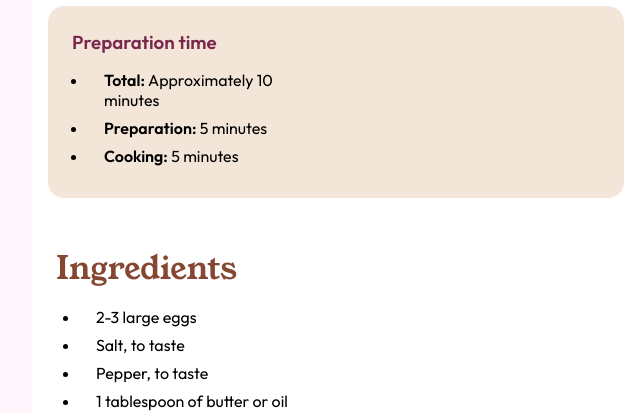
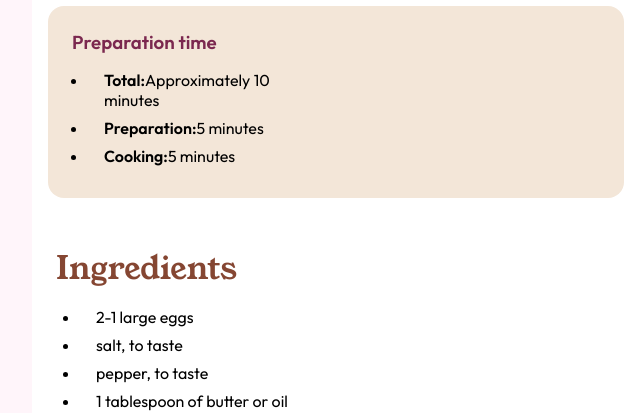
Before and after one commit to IGustiNgurahAgungSastraSidhiHartam/recipe-page, a plain HTML site: page index.html in a window 1280 px wide. Shown: the part 390-803 px from the top of the page, 304-944 px from the left. Drawn offline with Linux system fonts and the light colour scheme.

Commit message:
feat(JavaScript)
add new code java script

```diff
--- a/index.html
+++ b/index.html
@@ -51,9 +51,9 @@
         <div class="preparation-content">
           <h3>Preparation time</h3>
           <ul>
-            <li><span class="bold">Total: </span>Approximately 10 minutes</li>
+            <!-- <li><span class="bold">Total: </span>Approximately 10 minutes</li>
             <li><span class="bold">Preparation:</span> 5 minutes</li>
-            <li><span class="bold">Cooking:</span> 5 minutes</li>
+            <li><span class="bold">Cooking:</span> 5 minutes</li> -->
           </ul>
         </div>
       </div>
@@ -62,13 +62,13 @@
         <div class="ingredients-content">
           <h1>Ingredients</h1>
           <ul>
-            <li>2-3 large eggs</li>
+            <!-- <li>2-3 large eggs</li>
             <li>Salt, to taste</li>
             <li>Pepper, to taste</li>
             <li>1 tablespoon of butter or oil</li>
             <li>
               Optional fillings: cheese, diced vegetables, cooked meats, herbs
-            </li>
+            </li> -->
           </ul>
         </div>
       </div>
@@ -79,7 +79,7 @@
         <div class="instructions-content">
           <h1>Instructions</h1>
           <ol>
-            <li>
+            <!-- <li>
               <span class="bold">Beat the eggs:</span> In a bowl, beat the eggs
               with a pinch of salt and pepper until they are well mixed. You can
               add a tablespoon of water or milk for a fluffier texture.
@@ -113,7 +113,7 @@
             <li>
               <span class="bold">Enjoy:</span> Serve hot, with additional salt
               and pepper if needed.
-            </li>
+            </li> -->
           </ol>
         </div>
       </div>
@@ -125,7 +125,7 @@
           additional fillings.
         </p>
         <table>
-          <tr>
+          <!-- <tr>
             <td>Calories</td>
             <td><span class="bold value-nutrition">277kcal</span></td>
           </tr>
@@ -140,7 +140,7 @@
           <tr>
             <td>Fat</td>
             <td><span class="bold value-nutrition">22g</span></td>
-          </tr>
+          </tr> -->
         </table>
       </div>
     </div>
@@ -152,5 +152,6 @@
         >. Coded by <a href="#">Your Name Here</a>.
       </div>
     </div>
+    <script src="index.js"></script>
   </body>
 </html>
--- /dev/null
+++ b/index.js
@@ -0,0 +1,104 @@
+const preparationSection = document.querySelector(".preparation-content");
+const preparationList = preparationSection.querySelector("ul");
+let preparationTime = [
+  {
+    title: " Total:",
+    time: "Approximately 10 minutes",
+  },
+  {
+    title: "Preparation:",
+    time: "5 minutes",
+  },
+  {
+    title: "Cooking:",
+    time: "5 minutes",
+  },
+];
+preparationList.innerHTML = preparationTime
+  .map((preparation) => {
+    return `<li><span class="bold">${preparation.title}</span><span>${preparation.time}</span></li>`;
+  })
+  .join("");
+console.log(preparationList);
+
+const ingredientsSection = document.querySelector(".ingredients-content");
+const ingredientsList = ingredientsSection.querySelector("ul");
+
+let Ingredients = [
+  "2-1 large eggs",
+  "salt, to taste",
+  "pepper, to taste",
+  "1 tablespoon of butter or oil",
+  "Optional fillings: cheese, diced vegetables, cooked meats, herbs",
+];
+ingredientsList.innerHTML = Ingredients.map((ingredients) => {
+  return `<li>${ingredients}</li>`;
+}).join("");
+console.log(ingredientsList);
+
+const instructionSection = document.querySelector(".instructions-content");
+const instructionList = instructionSection.querySelector("ol");
+
+let Instructions = [
+  {
+    instruction: "Beat the eggs",
+    description:
+      "In a bowl, beat the eggs with a pinch of salt and pepper until they are well mixed. You can add a tablespoon of water or milk for a fluffier texture.",
+  },
+  {
+    instruction: "Heat the pan",
+    description:
+      "Place a non-stick frying pan over medium heat and add butter or oil.",
+  },
+  {
+    instruction: "Cook the omelette",
+    description:
+      "Once the butter is melted and bubbling, pour in the eggs. Tilt the pan to ensure the eggs evenly coat the surface.",
+  },
+  {
+    instruction: "Add fillings (optional)",
+    description:
+      "When the eggs begin to set at the edges but are still slightly runny in the middle, sprinkle your chosen fillings over one half of the omelette.",
+  },
+  {
+    instruction: "Fold and serve",
+    description:
+      "As the omelette continues to cook, carefully lift one edge and fold it over the fillings. Let it cook for another minute, then slide it onto a plate.",
+  },
+  {
+    instruction: "Enjoy",
+    description: "Serve hot, with additional salt and pepper if needed.",
+  },
+];
+instructionList.innerHTML = Instructions.map((instruction) => {
+  return `<li><span class="bold">${instruction.instruction}</span>${instruction.description}</li>`;
+}).join("");
+console.log(ingredientsList);
+
+const nutritionSection = document.querySelector(".nutrition");
+const nutritionList = nutritionSection.querySelector("table");
+
+let Nutrition = [
+  {
+    name: "Calories",
+    value: "277kcal",
+  },
+  {
+    name: "Carbs",
+    value: "0g",
+  },
+  {
+    name: "Protein",
+    value: "20g",
+  },
+  {
+    name: "Fat",
+    value: "22g",
+  },
+];
+nutritionList.innerHTML = Nutrition.map((nutrition) => {
+  return `<tr><td>${nutrition.name}</td><td><span class="bold value-nutrition">${nutrition.value}</span></td></tr>`;
+}).join("");
+console.log(nutritionList);
+
+//console.log(Ingredients);
```
